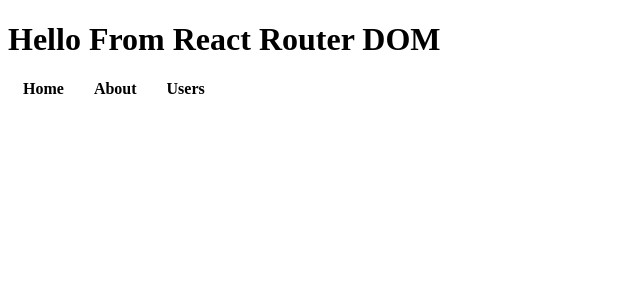
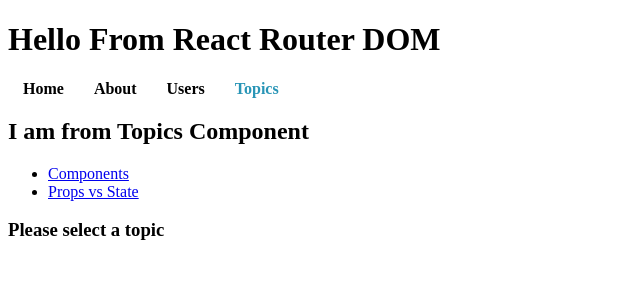
Before and after one commit to anisur2805/react-router-dom, a React (Create React App) app: page /topics in a window 1280 px wide. Shown: the top 300 px of the page, without its empty margins (0-640 px from the left). Built offline with nearby package versions, Linux system fonts and the light colour scheme.

Commit message:
nesting routing

```diff
--- a/src/components/Main.js
+++ b/src/components/Main.js
@@ -1,17 +1,41 @@
-import React from 'react'
-import {BrowserRouter as Router, Switch, Route, NavLink} from "react-router-dom"
-import About from './About'
-import Home from './Home'
-import Users from './Users'
+import React from "react";
+import {
+  BrowserRouter as Router,
+  Switch,
+  Route,
+  NavLink,
+} from "react-router-dom";
+import About from "./About";
+import Home from "./Home";
+import Topics from "./Topics";
+import Users from "./Users";
 const Main = () => {
   return (
     <Router>
       <div>
         <nav>
           <ul>
-            <li> <NavLink activeClassName="active" exact to="/">Home</NavLink> </li>
-            <li> <NavLink activeClassName="active" to="/about">About</NavLink> </li>
-            <li> <NavLink activeClassName="active" to="/users">Users</NavLink> </li>
+            <li>
+              <NavLink activeClassName="active" exact to="/">
+                Home
+              </NavLink>
+            </li>
+            <li>
+              {" "}
+              <NavLink activeClassName="active" to="/about">
+                About
+              </NavLink>
+            </li>
+            <li>
+              <NavLink activeClassName="active" to="/users">
+                Users
+              </NavLink>
+            </li>
+            <li>
+              <NavLink activeClassName="active" to="/topics">
+                Topics
+              </NavLink>
+            </li>
           </ul>
         </nav>
 
@@ -25,11 +49,13 @@
           <Route path="/users">
             <Users />
           </Route>
+          <Route path="/topics">
+            <Topics />
+          </Route>
         </Switch>
       </div>
     </Router>
+  );
+};
 
-  )
-}
-
-export default Main
+export default Main;
--- /dev/null
+++ b/src/components/Topics.js
@@ -0,0 +1,45 @@
+import React from "react";
+import {
+  Switch,
+  Route,
+  NavLink,
+  useRouteMatch,
+  useParams,
+} from "react-router-dom";
+
+const Topics = () => {
+  const match = useRouteMatch();
+  console.log(match);
+  return (
+    <div>
+      <h2>I am from Topics Component</h2>
+      <ul>
+        <li>
+          <NavLink to={`${match.url}/components`}>Components</NavLink>
+        </li>
+        <li>
+          <NavLink to={`${match.url}/props-vs-state`}>
+            Props vs State
+          </NavLink>
+        </li>
+      </ul>
+
+      <Switch>
+        <Route path={match.path} exact>
+          <h3>Please select a topic</h3>
+        </Route>
+        <Route path={`${match.path}/:topicId`}>
+          <Topic />
+        </Route>
+
+      </Switch>
+    </div>
+  );
+};
+
+function Topic() {
+  let { topicId } = useParams();
+  return <h3>Requested topic ID: {topicId}</h3>;
+}
+
+export default Topics;
```
